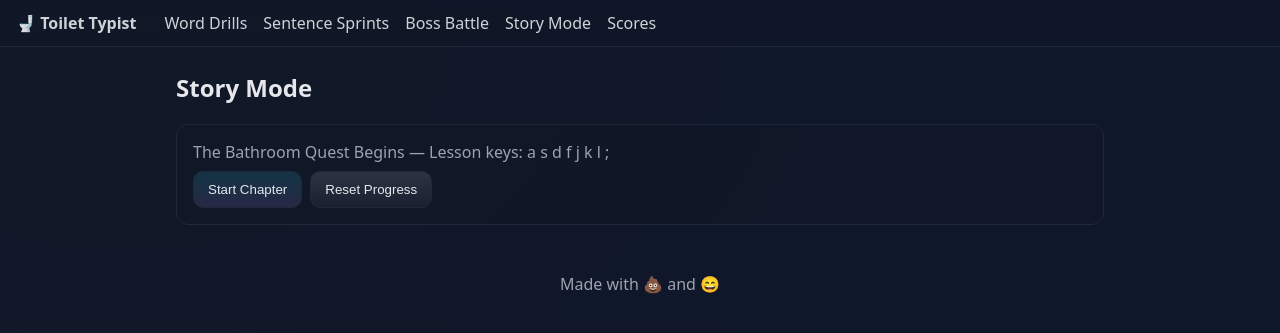
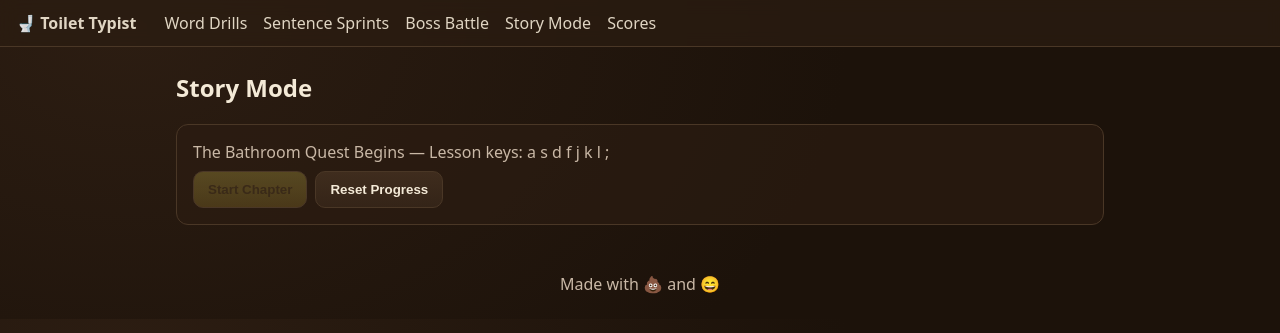
Before and after one commit to mylegitches/toilet-typist, a Flask app: page /story in a window 1280 px wide. Shown: the top 333 px of the page. Run offline with Flask 3, Linux system fonts and the light colour scheme.

Commit message:
feat(web): brown + corn-yellow theme; Enter-to-submit actions; bind 0.0.0.0 by default

```diff
--- a/webapp/app.py
+++ b/webapp/app.py
@@ -502,4 +502,5 @@ app = create_app()
 
 if __name__ == "__main__":
     port = int(os.environ.get("PORT", 5000))
-    app.run(host="127.0.0.1", port=port, debug=True)
+    host = os.environ.get("HOST", "0.0.0.0")
+    app.run(host=host, port=port, debug=True)
--- a/webapp/static/styles.css
+++ b/webapp/static/styles.css
@@ -1,40 +1,42 @@
 :root {
-  --bg: #0f172a;
-  --panel: #111827;
-  --text: #e5e7eb;
-  --muted: #9ca3af;
-  --accent: #22d3ee;
-  --accent-2: #a78bfa;
-  --border: #1f2937;
+  /* Warm brown base with corn-yellow accents */
+  --bg: #1c120a;          /* deep brown-black */
+  --panel: #2c1d12;       /* panel brown */
+  --text: #f4ead7;        /* warm cream text */
+  --muted: #c9b8a6;       /* muted sand */
+  --accent: #fbec5d;      /* corn yellow */
+  --accent-2: #e0c041;    /* darker golden yellow */
+  --border: #4a3726;      /* cocoa border */
 }
 
 * { box-sizing: border-box; }
-body { margin: 0; font-family: system-ui, -apple-system, Segoe UI, Roboto, Ubuntu, Cantarell, Noto Sans, Helvetica, Arial, "Apple Color Emoji", "Segoe UI Emoji"; background: radial-gradient(1200px 800px at 10% 10%, #111827 0%, #0f172a 60%); color: var(--text); }
+body { margin: 0; font-family: system-ui, -apple-system, Segoe UI, Roboto, Ubuntu, Cantarell, Noto Sans, Helvetica, Arial, "Apple Color Emoji", "Segoe UI Emoji"; background: radial-gradient(1200px 800px at 10% 10%, #2c1d12 0%, #1c120a 60%); color: var(--text); }
 
-.nav { display:flex; gap:16px; align-items:center; padding:12px 16px; border-bottom:1px solid var(--border); background: rgba(17,24,39,0.7); position: sticky; top: 0; backdrop-filter: blur(8px); }
+.nav { display:flex; gap:16px; align-items:center; padding:12px 16px; border-bottom:1px solid var(--border); background: rgba(44,29,18,0.7); position: sticky; top: 0; backdrop-filter: blur(8px); }
 .brand { font-weight: 700; margin-right: 12px; }
 .nav a { color: var(--text); text-decoration: none; opacity: 0.9; }
-.nav a:hover { color: var(--accent); }
+.nav a:hover { color: var(--accent); text-shadow: 0 0 6px rgba(251,236,93,0.35); }
 
 .container { max-width: 960px; margin: 24px auto; padding: 0 16px; }
 
 .hero { margin: 24px 0 12px; }
 .grid { display: grid; grid-template-columns: repeat(auto-fit, minmax(220px, 1fr)); gap: 16px; margin-top: 16px; }
-.card { padding: 16px; border: 1px solid var(--border); border-radius: 12px; text-decoration: none; color: var(--text); background: linear-gradient(180deg, rgba(34,211,238,0.06), rgba(167,139,250,0.03)); transition: transform .12s ease, border-color .12s ease; }
-.card:hover { transform: translateY(-2px); border-color: var(--accent); }
+.card { padding: 16px; border: 1px solid var(--border); border-radius: 12px; text-decoration: none; color: var(--text); background: linear-gradient(180deg, rgba(251,236,93,0.10), rgba(224,192,65,0.06)); transition: transform .12s ease, border-color .12s ease, box-shadow .12s ease; }
+.card:hover { transform: translateY(-2px); border-color: var(--accent); box-shadow: 0 6px 18px rgba(251,236,93,0.12), inset 0 0 0 1px rgba(251,236,93,0.15); }
 
-.panel { padding: 16px; border: 1px solid var(--border); border-radius: 12px; background: rgba(17,24,39,0.5); }
-.prompt { white-space: pre-wrap; padding: 12px; background: #0b1220; border-radius: 8px; border: 1px solid var(--border); }
-.input { width: 100%; padding: 10px 12px; border-radius: 8px; border: 1px solid var(--border); background: #0b1220; color: var(--text); }
+.panel { padding: 16px; border: 1px solid var(--border); border-radius: 12px; background: rgba(44,29,18,0.65); }
+.prompt { white-space: pre-wrap; padding: 12px; background: #20150d; border-radius: 8px; border: 1px solid var(--border); }
+.input { width: 100%; padding: 10px 12px; border-radius: 8px; border: 1px solid var(--border); background: #20150d; color: var(--text); }
 .row { display:flex; gap: 8px; align-items:center; margin-top: 8px; }
 .progress { margin: 8px 0; color: var(--muted); }
 .muted { color: var(--muted); }
 .hidden { display: none; }
-.btn { cursor: pointer; padding: 10px 14px; border-radius: 10px; border: 1px solid var(--border); background: linear-gradient(180deg, rgba(34,211,238,0.15), rgba(167,139,250,0.15)); color: var(--text); }
-.btn:hover { border-color: var(--accent); }
-.btn-secondary { background: linear-gradient(180deg, rgba(156,163,175,0.2), rgba(75,85,99,0.15)); }
+.btn { cursor: pointer; padding: 10px 14px; border-radius: 10px; border: 1px solid var(--border); background: linear-gradient(180deg, rgba(251,236,93,0.22), rgba(224,192,65,0.18)); color: #3a2a18; font-weight: 600; }
+.btn:hover { border-color: var(--accent); box-shadow: 0 0 0 3px rgba(251,236,93,0.18); }
+.btn-secondary { background: linear-gradient(180deg, rgba(96,72,50,0.4), rgba(74,55,38,0.35)); color: var(--text); }
 
 .table { width: 100%; border-collapse: collapse; }
 .table th, .table td { border-bottom: 1px solid var(--border); padding: 8px 6px; text-align: left; }
+.table th { color: #fff1a6; }
 
 .footer { text-align: center; padding: 24px; color: var(--muted); }
--- a/webapp/templates/boss.html
+++ b/webapp/templates/boss.html
@@ -70,5 +70,11 @@ async function finishRun(){
 
 document.getElementById('start').addEventListener('click', startBoss);
 document.getElementById('next').addEventListener('click', nextPrompt);
+document.getElementById('typed').addEventListener('keydown', (e) => {
+  if (e.key === 'Enter' && !e.shiftKey) {
+    e.preventDefault();
+    nextPrompt();
+  }
+});
 </script>
 {% endblock %}
--- a/webapp/templates/drills.html
+++ b/webapp/templates/drills.html
@@ -68,5 +68,11 @@ function finishRun(summary){
 
 document.getElementById('start').addEventListener('click', startDrills);
 document.getElementById('submit').addEventListener('click', submitPrompt);
+document.getElementById('typed').addEventListener('keydown', (e) => {
+  if (e.key === 'Enter' && !e.shiftKey) {
+    e.preventDefault();
+    submitPrompt();
+  }
+});
 </script>
 {% endblock %}
--- a/webapp/templates/sprints.html
+++ b/webapp/templates/sprints.html
@@ -65,5 +65,11 @@ function finishRun(summary){
 
 document.getElementById('start').addEventListener('click', startRun);
 document.getElementById('submit').addEventListener('click', submitPrompt);
+document.getElementById('typed').addEventListener('keydown', (e) => {
+  if (e.key === 'Enter' && !e.shiftKey) {
+    e.preventDefault();
+    submitPrompt();
+  }
+});
 </script>
 {% endblock %}
--- a/webapp/templates/story.html
+++ b/webapp/templates/story.html
@@ -109,6 +109,12 @@ async function choose(label, next_id){
 document.getElementById('start').addEventListener('click', startChapter);
 document.getElementById('reset').addEventListener('click', resetProgress);
 document.getElementById('submit').addEventListener('click', submitPrompt);
+document.getElementById('typed').addEventListener('keydown', (e) => {
+  if (e.key === 'Enter' && !e.shiftKey) {
+    e.preventDefault();
+    submitPrompt();
+  }
+});
 loadCurrent();
 </script>
 {% endblock %}
```
Also changed, not shown: story_progress.json (added, +11 -0 lines), typing_teacher_scores.json (added, +14 -0 lines).
